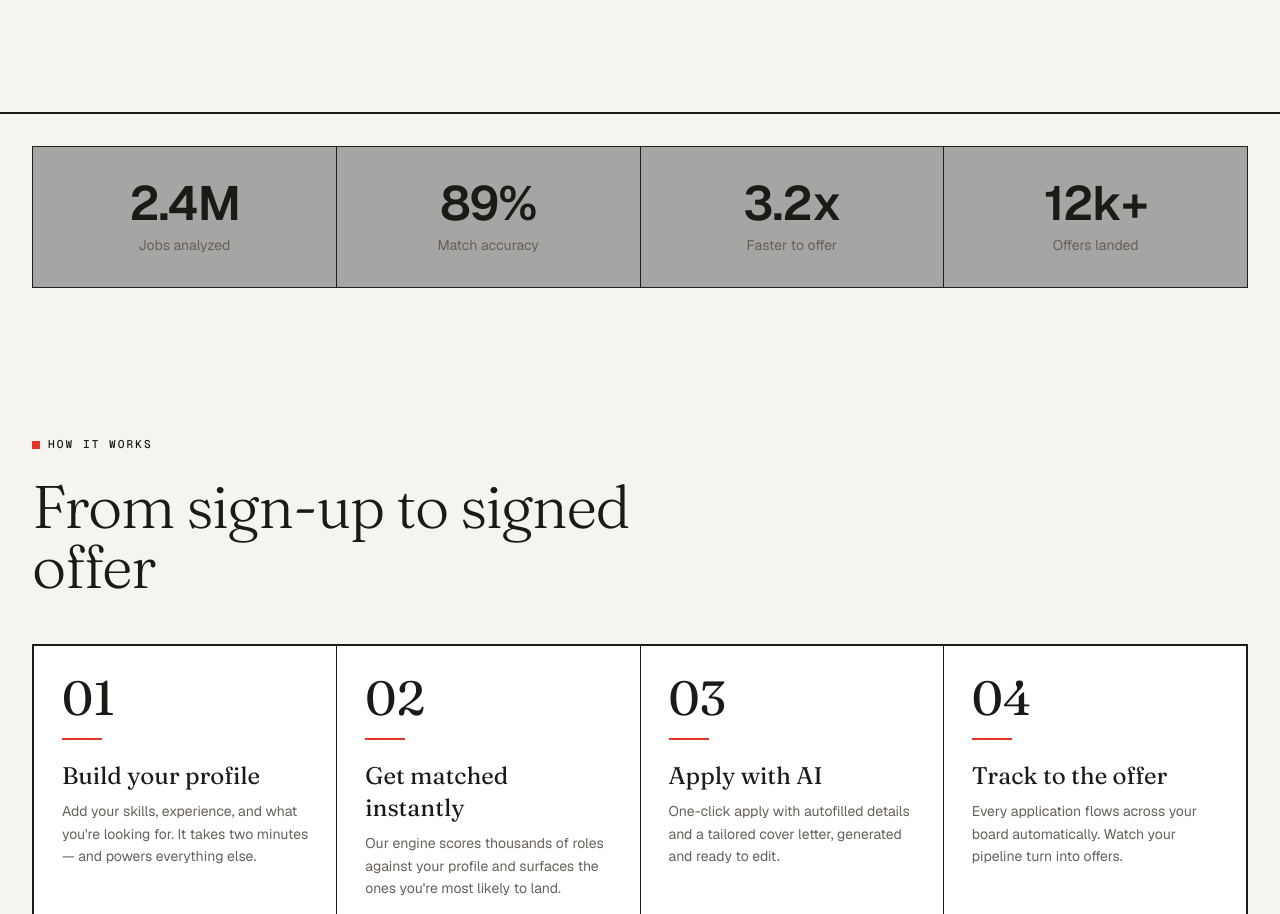
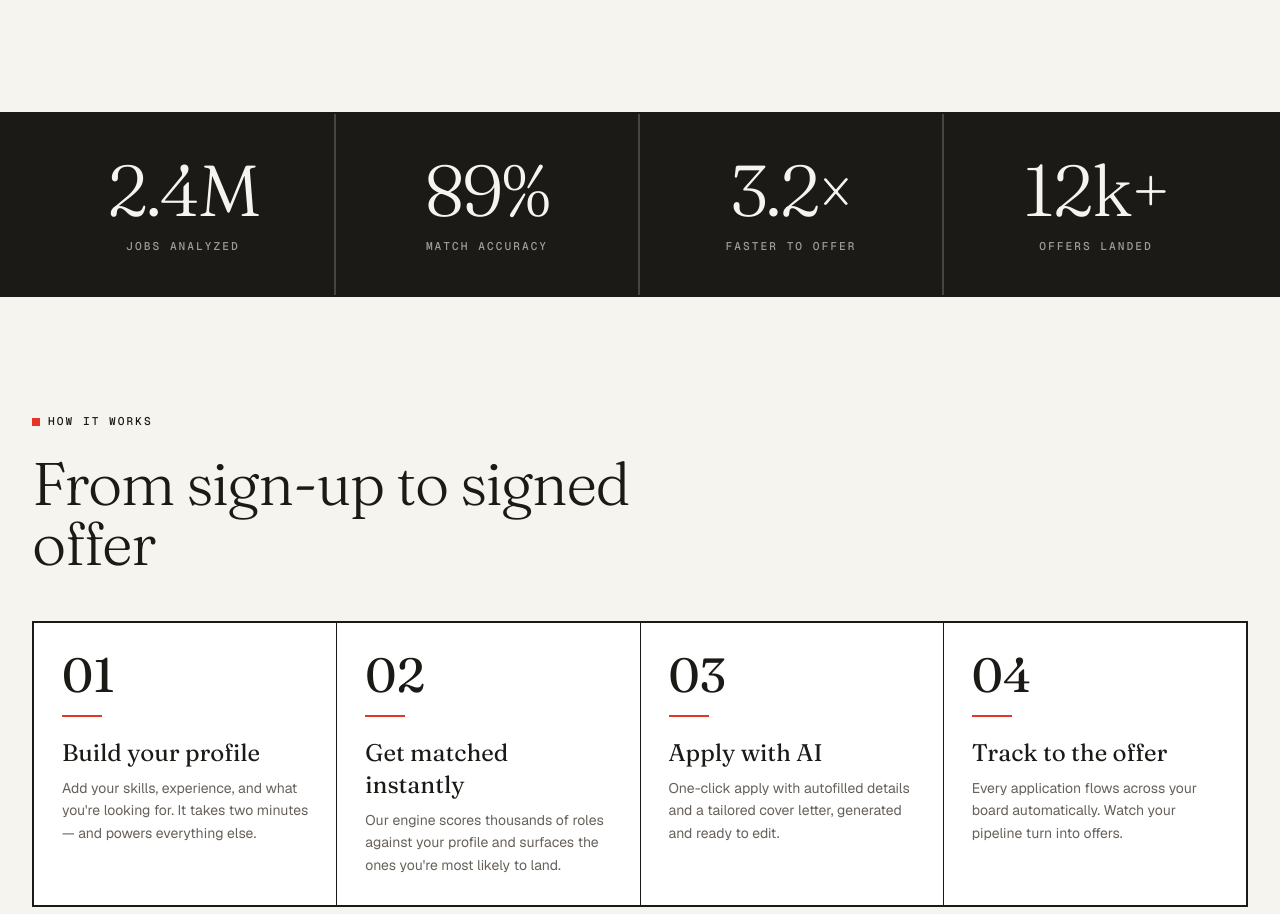
Before and after one commit to madhushigli1/jobflow-ai, a Next.js app in the folder jobflow-ai/: page / in a window 1280 px wide. Shown: the part 2323-3237 px from the top of the page. Built offline with nearby package versions, Linux system fonts and the light colour scheme.

Commit message:
style(marketing): inverted serif stats band

```diff
--- a/jobflow-ai/src/features/marketing/components/stats.tsx
+++ b/jobflow-ai/src/features/marketing/components/stats.tsx
@@ -4,23 +4,25 @@ import { CountUp } from "./count-up";
 const stats = [
   { value: 2.4, suffix: "M", label: "Jobs analyzed", decimals: 1 },
   { value: 89, suffix: "%", label: "Match accuracy" },
-  { value: 3.2, suffix: "x", label: "Faster to offer", decimals: 1 },
+  { value: 3.2, suffix: "×", label: "Faster to offer", decimals: 1 },
   { value: 12, suffix: "k+", label: "Offers landed" },
 ];
 
 export function Stats() {
   return (
-    <Container className="py-8">
-      <div className="grid gap-px overflow-hidden rounded-2xl border border-border bg-border sm:grid-cols-2 lg:grid-cols-4">
+    <section className="border-b-2 border-foreground bg-foreground text-background">
+      <Container className="py-0">
+        <div className="grid divide-y-2 divide-background/20 sm:grid-cols-2 sm:divide-y-0 lg:grid-cols-4 lg:divide-x-2 lg:divide-background/20">
           {stats.map((s) => (
-          <div key={s.label} className="bg-card/60 px-6 py-8 text-center">
-            <div className="text-4xl font-semibold tracking-tight text-gradient sm:text-5xl">
+            <div key={s.label} className="px-6 py-10 text-center">
+              <div className="font-serif text-6xl font-light tracking-tight text-background sm:text-7xl">
                 <CountUp value={s.value} suffix={s.suffix} decimals={s.decimals ?? 0} />
               </div>
-            <p className="mt-2 text-sm text-muted-foreground">{s.label}</p>
+              <p className="label mt-3 text-background/60">{s.label}</p>
             </div>
           ))}
         </div>
       </Container>
+    </section>
   );
 }
```
Lines whose indentation alone changed are shown as unchanged.
